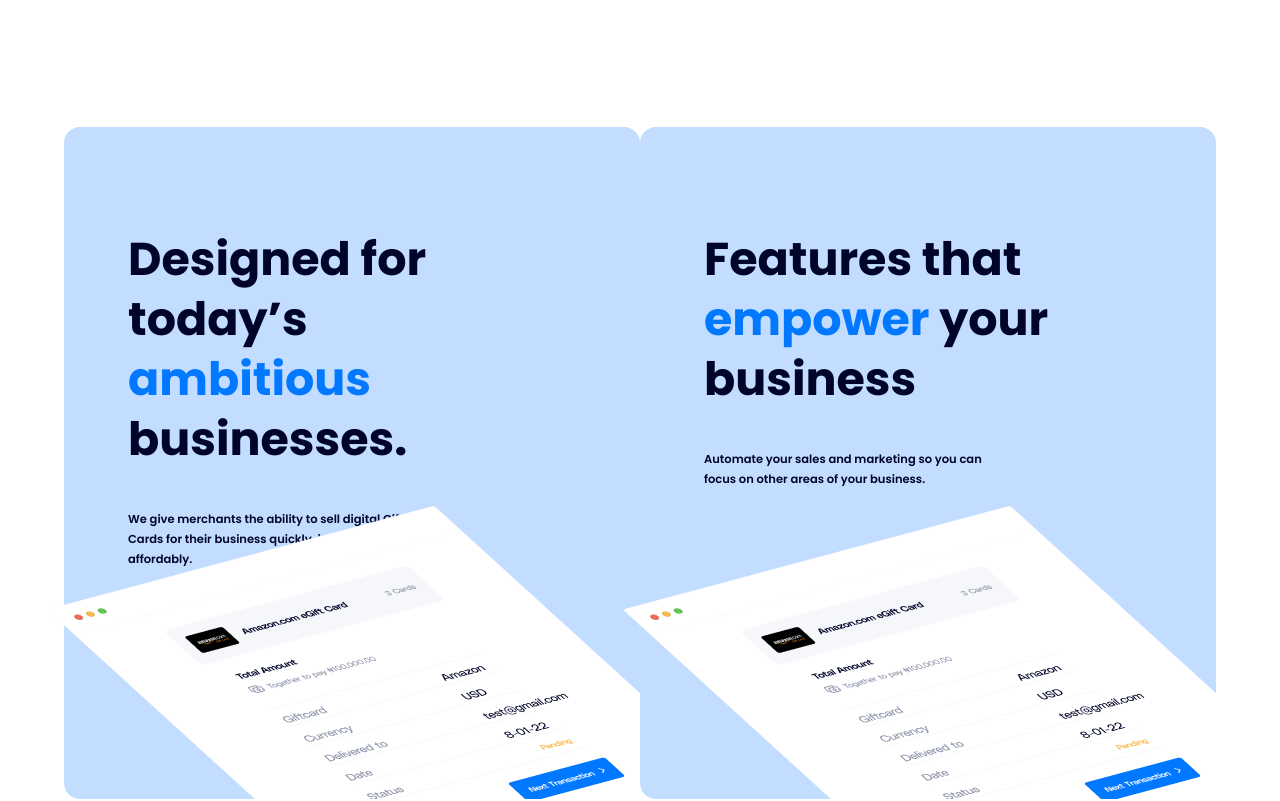
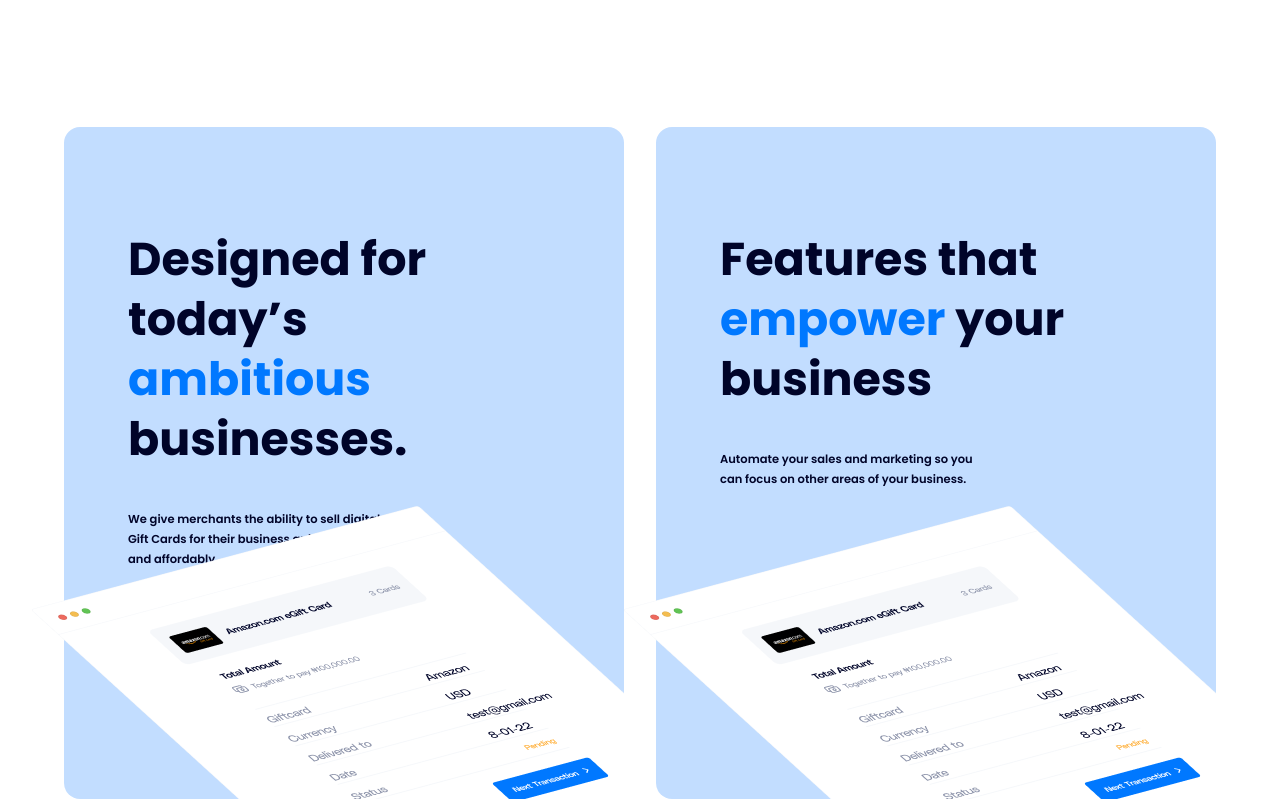
Before and after one commit to bigmike12/digift, a React (Create React App) app: page /business in a window 1280 px wide. Shown: the part 1751-2552 px from the top of the page. Built offline with nearby package versions, Linux system fonts and the light colour scheme.

Commit message:
implemented business landing page

```diff
--- a/src/Components/BusinessCards/businessCards.module.scss
+++ b/src/Components/BusinessCards/businessCards.module.scss
@@ -12,6 +12,11 @@
   background-color: #c2ddff;
   position: relative;
   padding-top: 72px;
+  margin-right: 32px;
+
+  &:last-child {
+    margin-right: 0;
+  }
 
   &__text {
     margin-left: 64px;
```
Lines whose indentation alone changed are shown as unchanged.
